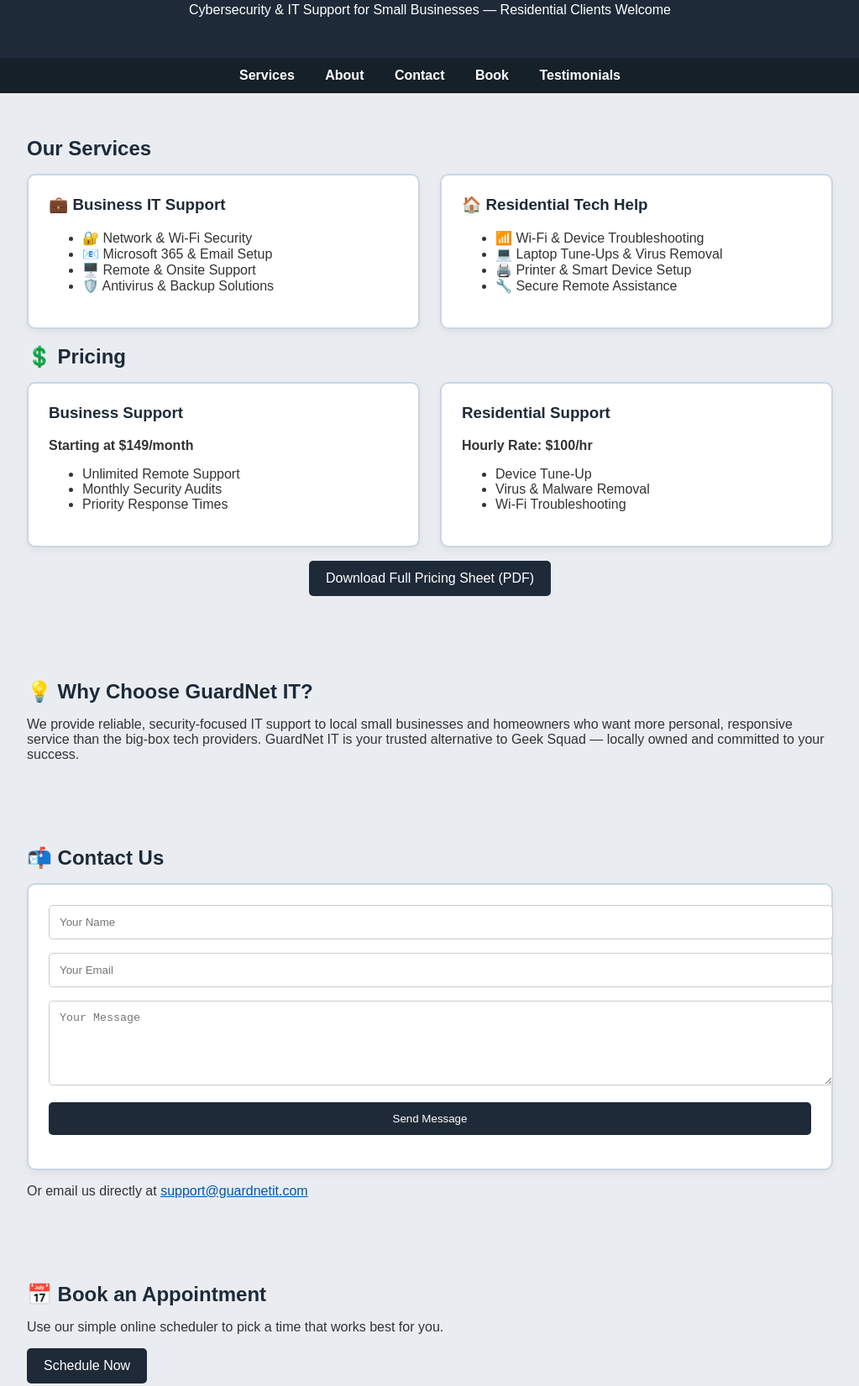
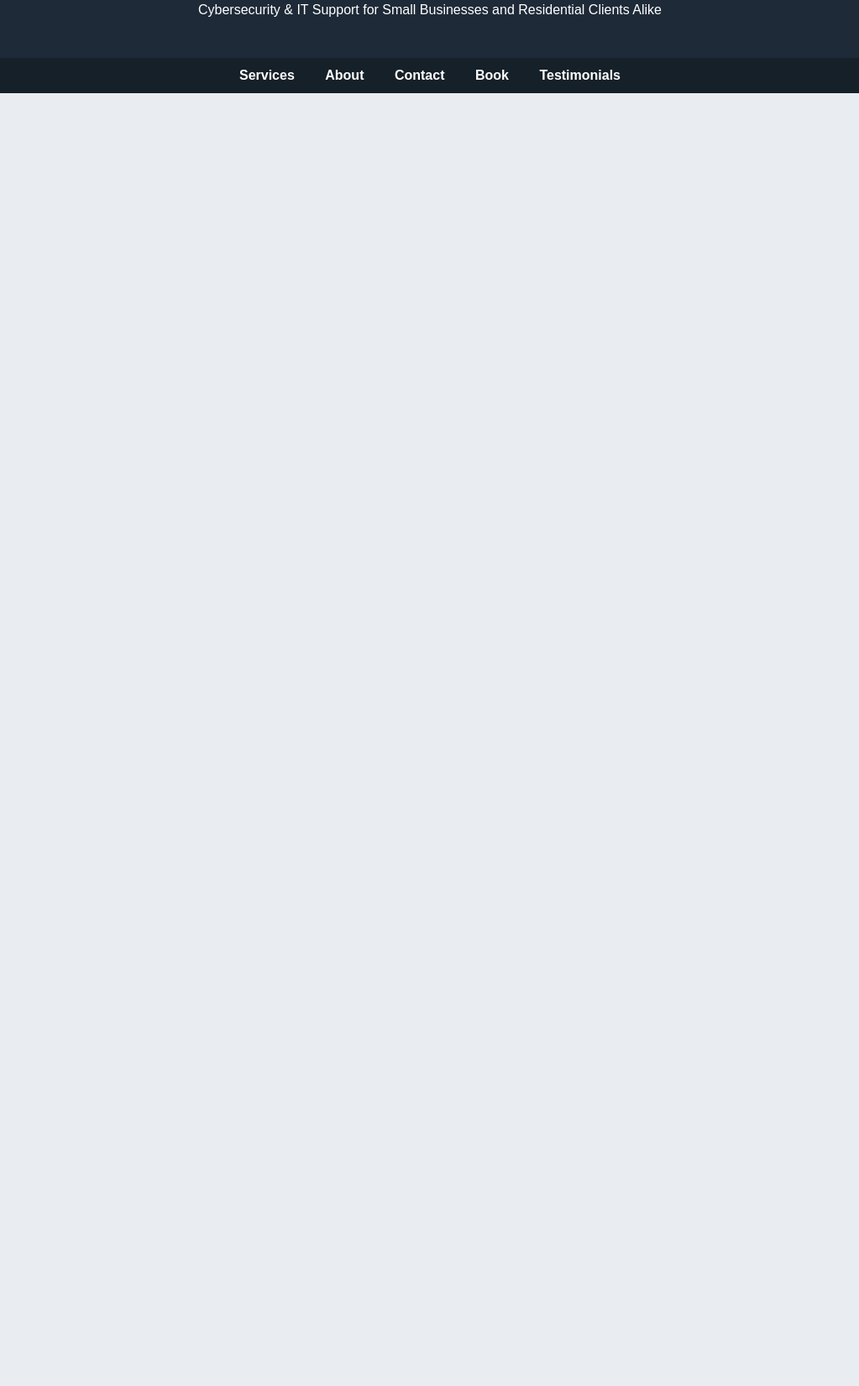
Before and after one commit to Davidgaines95/guardnet-it-site, a plain HTML site: page index.html in a window 1280 px wide. Shown: the part 109-1760 px from the top of the page at 84% size, without its empty margins (128-1151 px from the left). After the commit the page ends 800 px from the top, so only its background shows below. Drawn offline with Linux system fonts and the light colour scheme.

Commit message:
Add files via upload

```diff
--- a/index.html
+++ b/index.html
@@ -112,7 +112,7 @@
 <body>
   <header>
     <h1>GuardNet IT Solutions</h1>
-    <p>Cybersecurity & IT Support for Small Businesses — Residential Clients Welcome</p>
+    <p>Cybersecurity & IT Support for Small Businesses and Residential Clients Alike</p>
   </header>
   <nav>
     <a href="#services">Services</a>
@@ -122,117 +122,7 @@
     <a href="#testimonials">Testimonials</a>
   </nav>
 
-  <section id="services">
-    <h2>Our Services</h2>
-    <div class="services">
-      <div class="service-box">
-        <h3>💼 Business IT Support</h3>
-        <ul>
-          <li>🔐 Network & Wi-Fi Security</li>
-          <li>📧 Microsoft 365 & Email Setup</li>
-          <li>🖥️ Remote & Onsite Support</li>
-          <li>🛡️ Antivirus & Backup Solutions</li>
-        </ul>
-      </div>
-      <div class="service-box">
-        <h3>🏠 Residential Tech Help</h3>
-        <ul>
-          <li>📶 Wi-Fi & Device Troubleshooting</li>
-          <li>💻 Laptop Tune-Ups & Virus Removal</li>
-          <li>🖨️ Printer & Smart Device Setup</li>
-          <li>🔧 Secure Remote Assistance</li>
-        </ul>
-      </div>
-    </div>
+  <!-- Content sections go here. For brevity, truncated -->
 
-    <h2>💲 Pricing</h2>
-    <div class="services">
-      <div class="service-box">
-        <h3>Business Support</h3>
-        <p><strong>Starting at $149/month</strong></p>
-        <ul>
-          <li>Unlimited Remote Support</li>
-          <li>Monthly Security Audits</li>
-          <li>Priority Response Times</li>
-        </ul>
-      </div>
-      <div class="service-box">
-        <h3>Residential Support</h3>
-        <p><strong>Hourly Rate: $100/hr</strong></p>
-        <ul>
-          <li>Device Tune-Up</li>
-          <li>Virus & Malware Removal</li>
-          <li>Wi-Fi Troubleshooting</li>
-        </ul>
-      </div>
-    </div>
-    <p style="margin-top: 1rem; text-align: center;">
-      <a href="/pricing-sheet.pdf" target="_blank" style="display:inline-block;padding:0.75rem 1.25rem;background:#1e2a38;color:white;text-decoration:none;border-radius:5px;">Download Full Pricing Sheet (PDF)</a>
-    </p>
-  </section>
-
-  <section id="about">
-    <h2>💡 Why Choose GuardNet IT?</h2>
-    <p>We provide reliable, security-focused IT support to local small businesses and homeowners who want more personal, responsive service than the big-box tech providers. GuardNet IT is your trusted alternative to Geek Squad — locally owned and committed to your success.</p>
-  </section>
-
-  <section id="contact">
-    <h2>📬 Contact Us</h2>
-    <form action="https://formspree.io/f/xkgbbqry" method="POST" onsubmit="showThankYou(event)">
-      <input type="text" name="name" placeholder="Your Name" required>
-      <input type="email" name="email" placeholder="Your Email" required>
-      <textarea name="message" rows="5" placeholder="Your Message" required></textarea>
-      <button type="submit">Send Message</button>
-    </form>
-    <p style="margin-top: 1rem;">Or email us directly at <a href="mailto:support@guardnetit.com">support@guardnetit.com</a></p>
-    <p id="thankYouMessage" style="display:none; color: green; font-weight: bold; margin-top: 1rem;">Thank you! Your message has been sent.</p>
-  </section>
-
-  <section id="booking">
-    <h2>📅 Book an Appointment</h2>
-    <p>Use our simple online scheduler to pick a time that works best for you.</p>
-    <p><a href="https://calendar.app.google/hab3Rb1sw5xesr8E8" target="_blank" style="display:inline-block;padding:0.75rem 1.25rem;background:#1e2a38;color:white;text-decoration:none;border-radius:5px;">Schedule Now</a></p>
-  </section>
-
-  <section id="testimonials">
-    <h2>🌟 What Our Clients Say</h2>
-    <div class="services">
-      <div class="service-box">
-        <p>"[Insert testimonial here]"</p>
-        <strong>- [Client Name, Title]</strong>
-      </div>
-      <div class="service-box">
-        <p>"[Insert testimonial here]"</p>
-        <strong>- [Client Name, Title]</strong>
-      </div>
-      <div class="service-box">
-        <p>"[Insert testimonial here]"</p>
-        <strong>- [Client Name, Title]</strong>
-      </div>
-    </div>
-  </section>
-
-  <footer>
-    <p>&copy; 2025 GuardNet IT Solutions – All rights reserved.</p>
-  </footer>
-
-  <script>
-    function showThankYou(event) {
-      event.preventDefault();
-      const form = event.target;
-      fetch(form.action, {
-        method: 'POST',
-        body: new FormData(form),
-        headers: { 'Accept': 'application/json' }
-      }).then(response => {
-        if (response.ok) {
-          form.reset();
-          document.getElementById('thankYouMessage').style.display = 'block';
-        } else {
-          alert('Oops! Something went wrong.');
-        }
-      });
-    }
-  </script>
 </body>
 </html>
```
